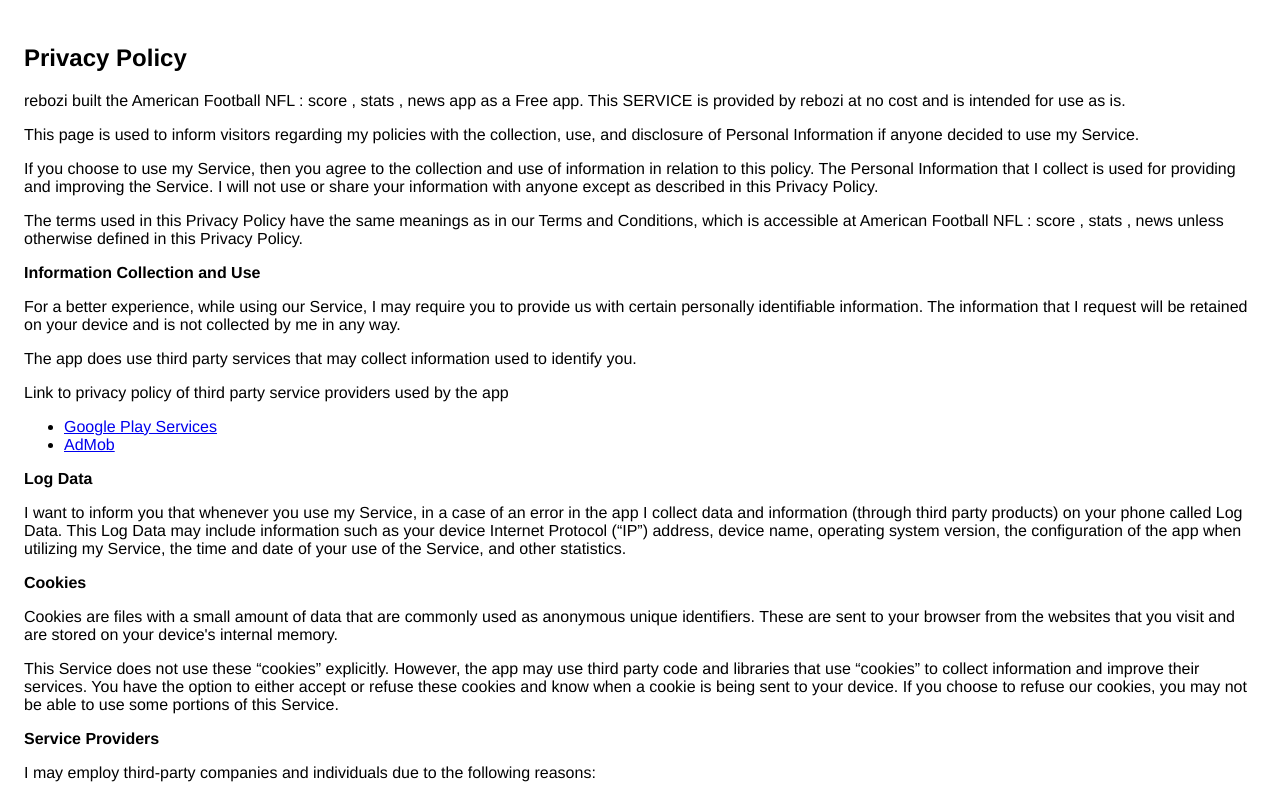
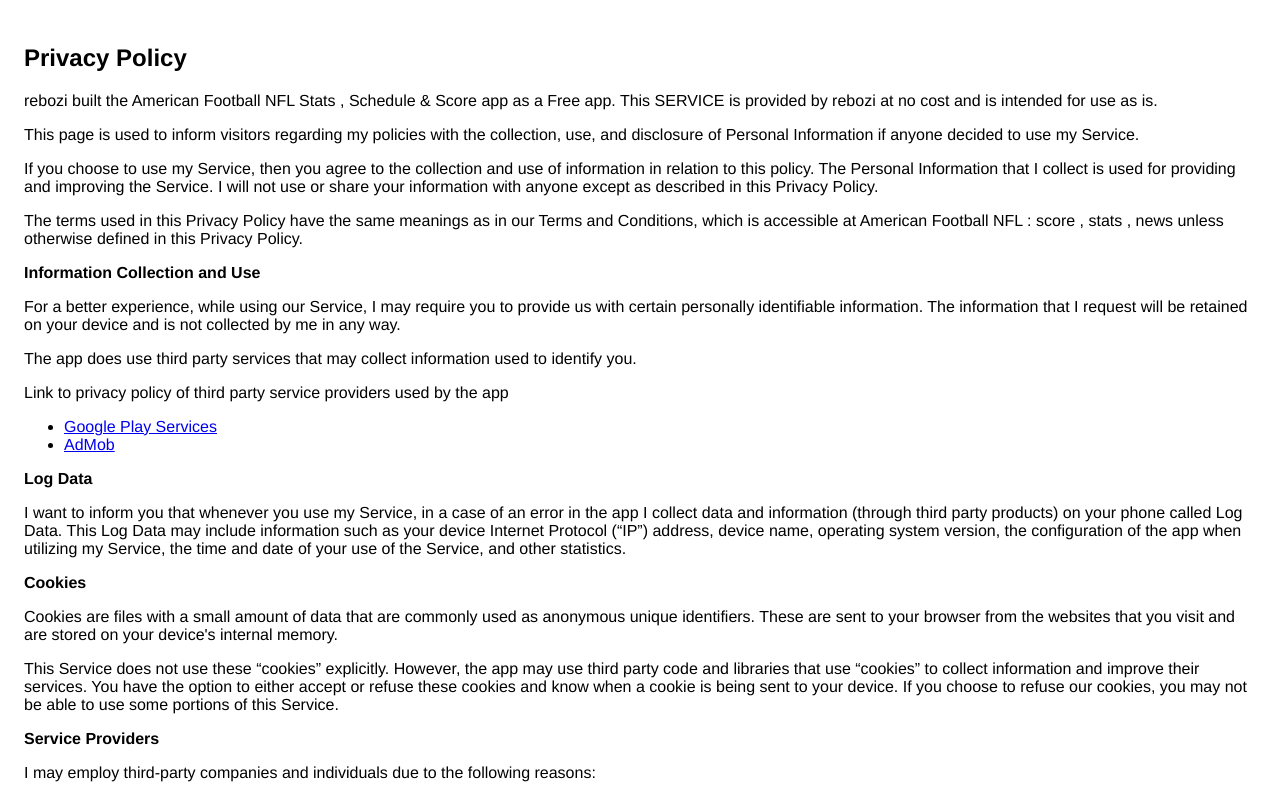
Before and after one commit to rebozi/nfl, a plain HTML site: page index.html in a window 1280 px wide. Shown: the top 795 px of the page. Drawn offline with Linux system fonts and the light colour scheme.

Commit message:
Update index.html

```diff
--- a/index.html
+++ b/index.html
@@ -8,7 +8,7 @@
     </head>
     <body>
     <h2>Privacy Policy</h2> <p>
-                    rebozi built the American Football NFL : score , stats , news app as
+                    rebozi built the American Football NFL Stats , Schedule & Score app as
                     a Free app. This SERVICE is provided by
                     rebozi at no cost and is intended for
                     use as is.
```
